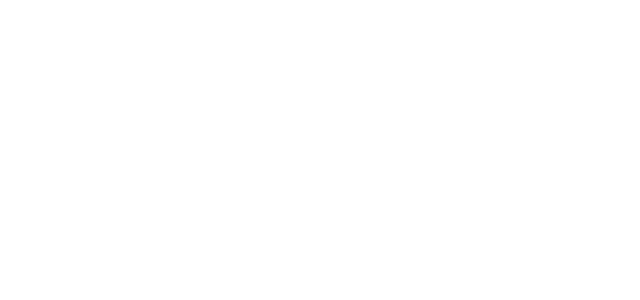
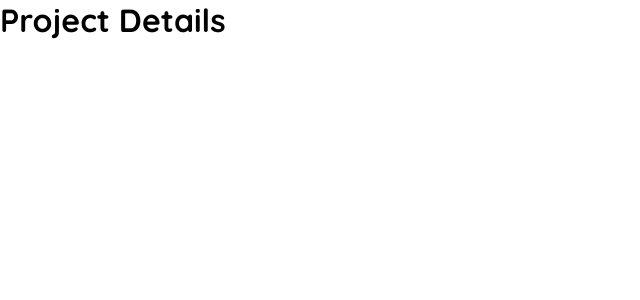
Before and after one commit to dhcorrea/makersmodo, a React (Create React App) app: page /project-details in a window 1280 px wide. Shown: the top 300 px of the page, without its empty margins (0-640 px from the left). Built offline with nearby package versions, Linux system fonts and the light colour scheme.

Commit message:
Start the Project Details link connectio

```diff
--- a/src/components/projectCard/projectCard.css
+++ b/src/components/projectCard/projectCard.css
@@ -1,3 +1,7 @@
+*{
+  text-decoration: none;
+}
+
 .projectCard{
   margin-top: 1.5rem;
   padding: 1.5rem;
--- a/src/components/projectCard/projectCard.jsx
+++ b/src/components/projectCard/projectCard.jsx
@@ -1,4 +1,5 @@
 import React from 'react';
+import { Link } from 'react-router-dom';
 
 import './projectCard.css';
 
@@ -9,6 +10,7 @@
 
 export default function ProjectCard(){
   return(
+    <Link to="/project-details/">
       <div className="projectCard">
         <div className="projectCardUser">
           <img src={photoUser} alt="user"/>
@@ -28,5 +30,6 @@
           <LinkIcon linkName="Details"/>
         </div>
       </div>
+    </Link>
   )
 }
--- a/src/pages/projectDetails/projectDetails.jsx
+++ b/src/pages/projectDetails/projectDetails.jsx
@@ -0,0 +1,9 @@
+import React from 'react';
+
+import './projectDetails.css';
+
+export default function projectDetails(){
+  return(
+    <h1>Project Details</h1>
+  )
+}
--- a/src/routes.jsx
+++ b/src/routes.jsx
@@ -3,6 +3,7 @@
 
 import Home from './pages/home/home';
 import ProjectRegister from './pages/projectRegister/projectRegister';
+import ProjectDetails from './pages/projectDetails/projectDetails';
 import ScrollIntoView from './components/ScrollIntoView/scrollIndoView';
 
 export default function Routes(){
@@ -12,6 +13,7 @@
         <Switch>
           <Route path="/" exact component={Home} />
           <Route path="/project-register" component={ProjectRegister} />
+          <Route path="/project-details" component={ProjectDetails} />
         </Switch>
       </ScrollIntoView>
     </BrowserRouter>
```
Lines whose indentation alone changed are shown as unchanged.
